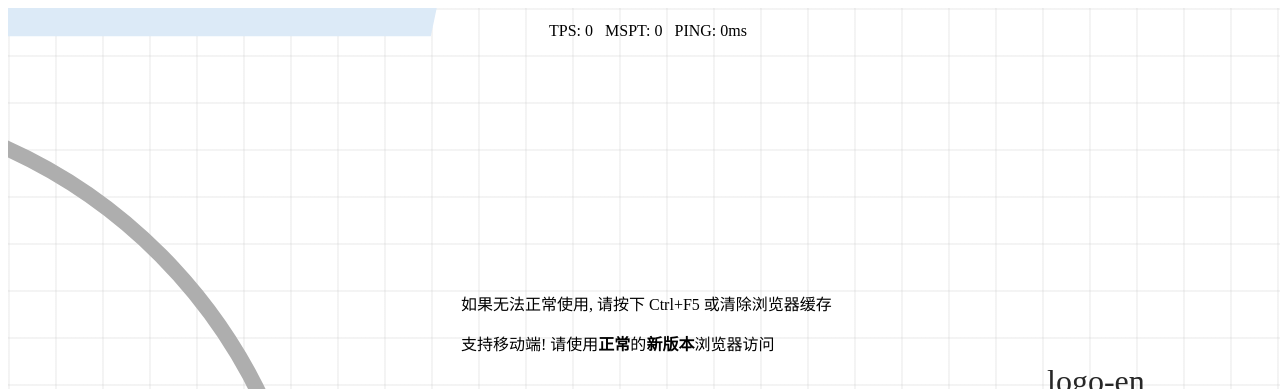
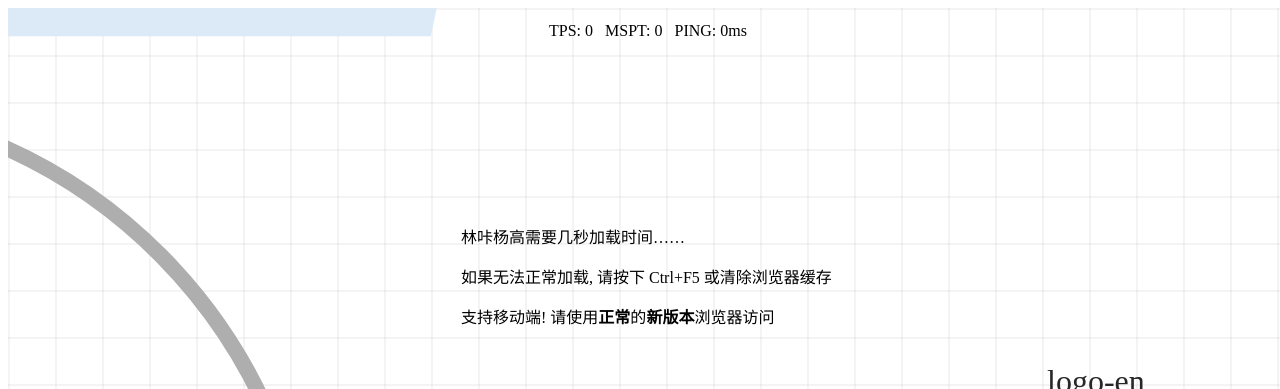
Before and after one commit to DrimTech-program/LinkaYG, a plain HTML site: page linkaC/index.html in a window 1280 px wide. Shown: the top 389 px of the page. Drawn offline with Linux system fonts and the light colour scheme.

Commit message:
需要几秒加载

```diff
--- a/linkaC/index.html
+++ b/linkaC/index.html
@@ -46,8 +46,9 @@
 				<p style="margin: 0; line-height: 0px;"><- <span style="padding: 2px 7px; background-color: #000; color: #fff;">重生点</span></p>
 			</div>
 
-			<div style="left: -187px; top: -133px;">
-				<p>如果无法正常使用, 请按下 Ctrl+F5 或清除浏览器缓存</p>
+			<div style="left: -187px; top: -200px;">
+				<p>林咔杨高需要几秒加载时间……</p>
+				<p>如果无法正常加载, 请按下 Ctrl+F5 或清除浏览器缓存</p>
 				<p>支持移动端! 请使用<b>正常</b>的<b>新版本</b>浏览器访问</p>
 			</div>
 
```
